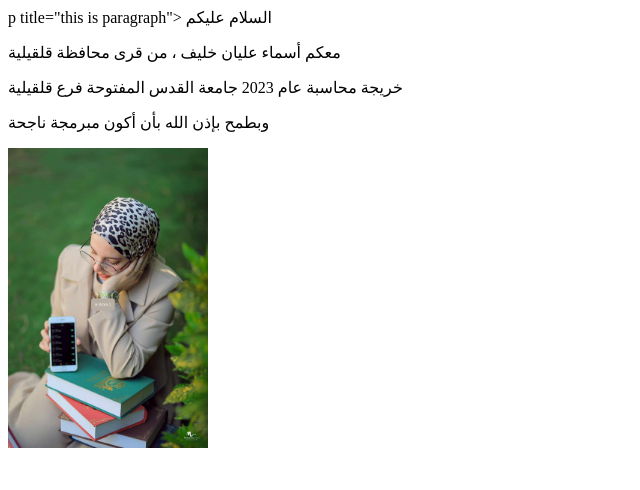
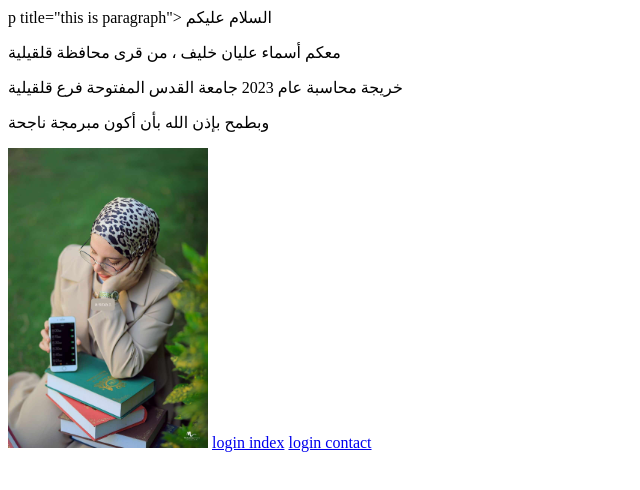
Before and after one commit to asmaakhlaif/asmaa, a plain HTML site: page index.html in a window 1280 px wide. Shown: the whole page, without its empty margins (0-640 px from the left). Drawn offline with Linux system fonts and the light colour scheme.

Commit message:
Add files via upload

```diff
--- a/index.html
+++ b/index.html
@@ -8,4 +8,5 @@ p title="this is paragraph"> السلام عليكم</p>
  alt="صورة تخرج"
   title="this is image"/>
 
-  <a></a>
+  <a href="index.html"> login index</a>
+  <a href="contact.html"> login contact</a>
```
Also changed, not shown: contact.html (+2 -0 lines).
